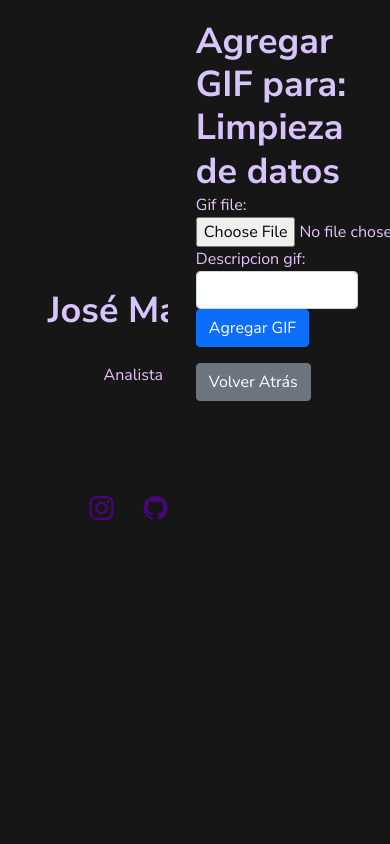
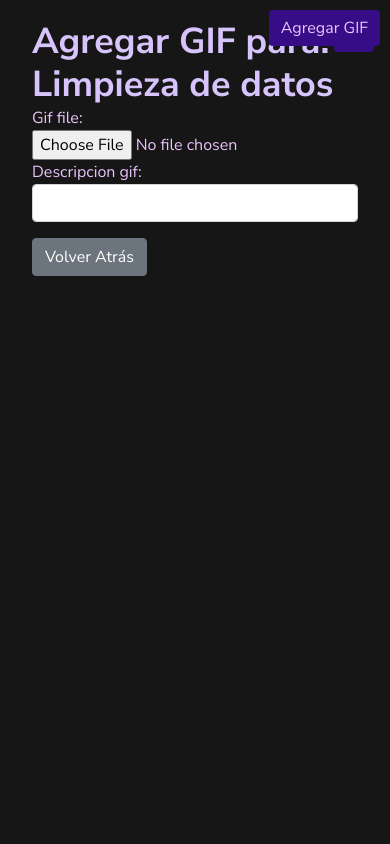
Before and after one commit to josematamoros917/portafolio2024, a Django app: page /agregar_gif/1/ in a window 390 px wide. Run offline with Django 5.2, Linux system fonts and the light colour scheme; data comes from the database, SQL or seed files in the repository; some web fonts are replaced.

Commit message:
responsividad, menu toggler y responsive.css

```diff
--- a/mycv/templates/mycv/base.html
+++ b/mycv/templates/mycv/base.html
@@ -1,19 +1,66 @@
 <!DOCTYPE html>
 <html lang="es">
+
 <head>
     {% load static %}
     <meta charset="UTF-8">
     <meta name="viewport" content="width=device-width, initial-scale=1.0">
     <title>{% block title %}{% endblock %}</title>
     <!-- Bootstrap CSS -->
-        <link href="https://cdn.jsdelivr.net/npm/bootstrap@5.0.2/dist/css/bootstrap.min.css" rel="stylesheet" integrity="sha384-EVSTQN3/azprG1Anm3QDgpJLIm9Nao0Yz1ztcQTwFspd3yD65VohhpuuCOmLASjC" crossorigin="anonymous">
+    <link href="https://cdn.jsdelivr.net/npm/bootstrap@5.0.2/dist/css/bootstrap.min.css" rel="stylesheet"
+        integrity="sha384-EVSTQN3/azprG1Anm3QDgpJLIm9Nao0Yz1ztcQTwFspd3yD65VohhpuuCOmLASjC" crossorigin="anonymous">
     <!-- Bootstrap Icons CSS -->
-        <link href="https://cdnjs.cloudflare.com/ajax/libs/bootstrap-icons/1.8.1/font/bootstrap-icons.min.css" rel="stylesheet">
+    <link href="https://cdnjs.cloudflare.com/ajax/libs/bootstrap-icons/1.8.1/font/bootstrap-icons.min.css"
+        rel="stylesheet">
     <!-- Custom CSS -->
     <link href="{% static 'css/styles.css' %}" rel="stylesheet">
+    <!-- media querys -->
+    <link href="{% static 'css/responsive.css' %}" rel="stylesheet">
     {% block extra_head %}{% endblock %}
 </head>
+
 <body>
+    <!-- Button for showing sidebar on small screens -->
+    <button class="btn btn-primary d-md-none position-fixed top-0 end-0 m-3" type="button" data-bs-toggle="offcanvas" data-bs-target="#offcanvasNavbar" aria-controls="offcanvasNavbar">
+        <i class="bi bi-list"></i>
+    </button>
+    <!-- Offcanvas Sidebar for small screens -->
+    <div class="offcanvas offcanvas-start" tabindex="-1" id="offcanvasNavbar" aria-labelledby="offcanvasNavbarLabel">
+        <div class="offcanvas-header">
+            <!-- Nombre y profesión -->
+            <div class="text-left mb-3">
+                <a class="navbar-brand" href="{% url 'index' %}">
+                    <h1>José Matamoros</h1>
+                </a>
+                {% if user.is_authenticated and user.is_superuser %}
+                <a class="navbar-brand" href="{% url 'administrar_proyectos' %}">
+                    <p>Analista Programador</p>
+                </a>
+                {% else %}
+                <a class="navbar-brand" href="{% url 'index' %}">
+                    <p>Analista Programador</p>
+                </a>
+                {% endif %}
+            </div>
+
+        </div>
+        <div class="offcanvas-body">
+            <ul class="navbar-nav">
+                <li class="nav-item">
+                    <a class="nav-link" href="{% url 'index' %}">Sobre mí</a>
+                </li>
+                <li class="nav-item">
+                    <a class="nav-link" href="#habilidades">Habilidades</a>
+                </li>
+                <li class="nav-item">
+                    <a class="nav-link" href="#experiencia">Experiencia</a>
+                </li>
+                <li class="nav-item">
+                    <a class="nav-link" href="{% url 'contact' %}">Contáctame</a>
+                </li>
+            </ul>
+        </div>
+    </div>
     <!-- Navigation Sidebar -->
     <div class="sidebar">
         <nav class="navbar navbar-expand-lg flex-column">
@@ -33,10 +80,6 @@
                 {% endif %}
 
             </div>
-                <!-- Botón para toggle de navbar en dispositivos pequeños -->
-                <button class="navbar-toggler" type="button" data-toggle="collapse" data-target="#navbarNav" aria-controls="navbarNav" aria-expanded="false" aria-label="Toggle navigation">
-                    <span class="navbar-toggler-icon"></span>
-                </button>
             <!-- Contenido de la navbar -->
             <div class="collapse navbar-collapse" id="navbarNav">
                 <ul class="navbar-nav ml-auto">
@@ -94,7 +137,10 @@
         {% block content %}{% endblock %}
     </div>
     <!-- Bootstrap JS Bundle with Popper -->
-        <script src="https://cdn.jsdelivr.net/npm/bootstrap@5.0.2/dist/js/bootstrap.bundle.min.js" integrity="sha384-MrcW6ZMFYlzcLA8Nl+NtUVF0sA7MsXsP1UyJoMp4YLEuNSfAP+JcXn/tWtIaxVXM" crossorigin="anonymous"></script>
+    <script src="https://cdn.jsdelivr.net/npm/bootstrap@5.0.2/dist/js/bootstrap.bundle.min.js"
+        integrity="sha384-MrcW6ZMFYlzcLA8Nl+NtUVF0sA7MsXsP1UyJoMp4YLEuNSfAP+JcXn/tWtIaxVXM"
+        crossorigin="anonymous"></script>
     {% block extra_js %}{% endblock %}
 </body>
+
 </html>
--- /dev/null
+++ b/static/css/responsive.css
@@ -0,0 +1,59 @@
+@media (min-width: 992px) {
+    .sidebar {
+        display: block; /* Muestra el sidebar en pantallas grandes */
+        position: fixed;
+        transform: translateX(0); /* Muestra el sidebar */
+    }
+
+    .main-content {
+        margin-left: 250px; /* Deja espacio para el sidebar */
+    }
+
+    .btn-primary {
+        display: none; /* Oculta el botón en pantallas grandes */
+    }
+}
+
+/* Estilos para pantallas medianas y pequeñas (hasta 991px) */
+@media (max-width: 991px) {
+    .sidebar {
+        position: fixed;
+        top: 0;
+        left: 0;
+        height: 100vh;
+        width: 250px;
+        background-color: var(--black-9);
+        z-index: 1000;
+        overflow-y: auto;
+        transform: translateX(-100%); /* Oculta el sidebar por defecto */
+        transition: transform 0.3s ease-in-out;
+    }
+
+    .sidebar.show {
+        transform: translateX(0); /* Muestra el sidebar cuando se activa */
+    }
+
+    .main-content {
+        margin-left: 0; /* Elimina el margen izquierdo */
+        padding: 20px;
+    }
+
+    .btn-primary {
+        display: block; /* Muestra el botón en pantallas pequeñas */
+        position: fixed;
+        top: 10px;
+        right: 10px;
+        z-index: 1050; /* Asegura que el botón esté encima del sidebar */
+        background-color: var(--color-1);
+        border: none;
+        color: var(--font-1);
+    }
+
+    .btn-primary:focus, .btn-primary:hover {
+        background-color: var(--color-2);
+    }
+
+    .btn-primary .bi {
+        color: var(--font-1);
+    }
+}
```
Also changed, not shown: static/css/styles.css (line endings or trailing spaces). Lines whose indentation alone changed are shown as unchanged.
